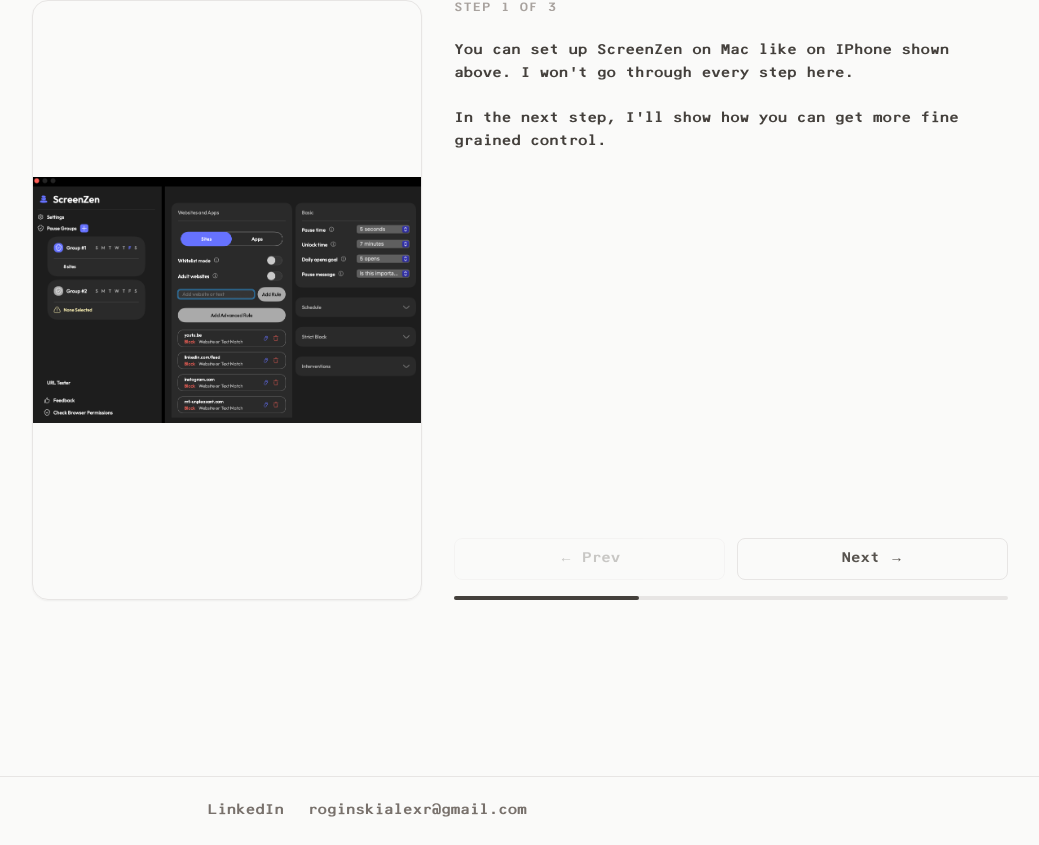
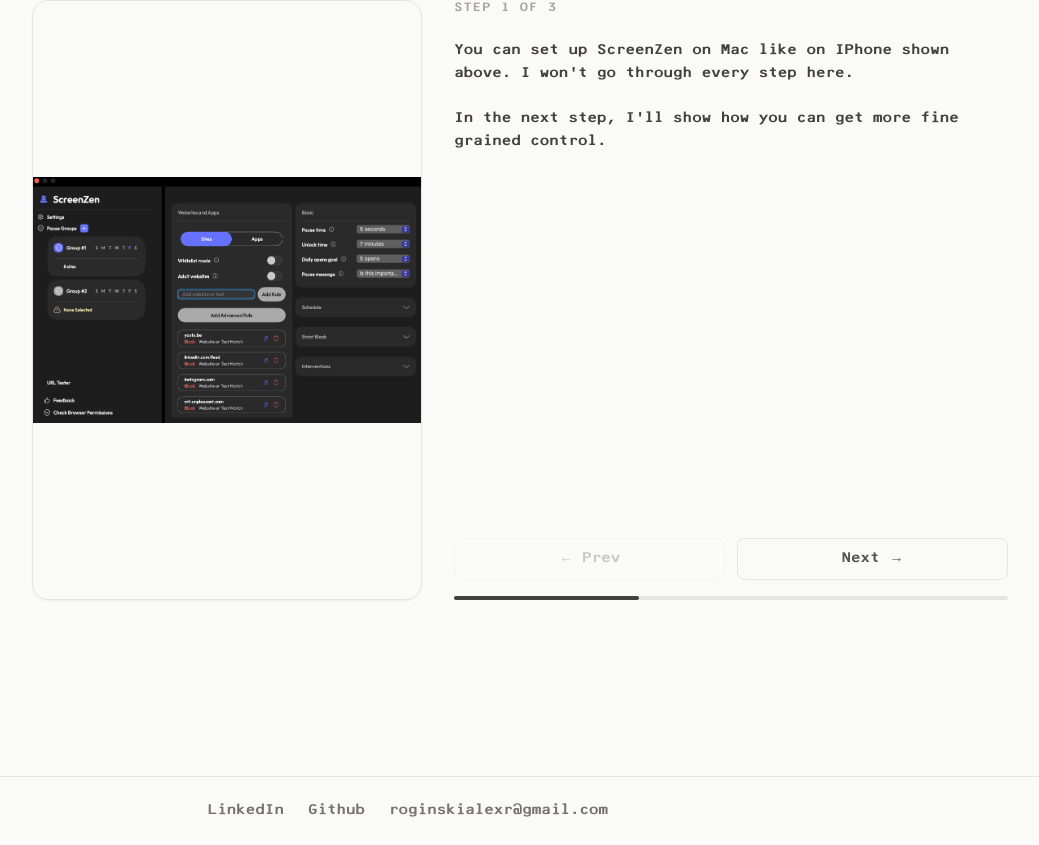
Before and after one commit to alexroginski1/alexroginski_website, a Next.js app: page /screenzen_iphone in a window 1280 px wide. Shown: the part 1071-1916 px from the top of the page, without its empty margins (120-1159 px from the left). Built offline with nearby package versions, Linux system fonts and the light colour scheme.

Commit message:
update to footer

```diff
--- a/src/app/HomeClient.tsx
+++ b/src/app/HomeClient.tsx
@@ -57,6 +57,7 @@
   { text: '  APP BLOCKER SETUP', href: '/screenzen_iphone', font: 'moms' },
   { text: '---------------', font: 'moms' },
   { text: '  LINKEDIN', href: 'https://linkedin.com/in/alex-roginski-68b40219a', font: 'moms' },
+  { text: '  GITHUB', href: 'https://github.com/alexroginski1', font: 'moms' },
   { text: '  RESUME', href: '/resume', font: 'moms', newTab: true },
   { text: '---------------', font: 'moms' },
 
--- a/src/app/stuff_to_do/page.tsx
+++ b/src/app/stuff_to_do/page.tsx
@@ -21,6 +21,7 @@
 
 function cal(id: string) {
   return {
+    id,
     add: `https://calendar.google.com/calendar/u/0/r?cid=${id}@group.calendar.google.com`,
     preview: `https://calendar.google.com/calendar/embed?src=${id}%40group.calendar.google.com&ctz=America%2FLos_Angeles&mode=AGENDA`,
   }
@@ -34,6 +35,12 @@
   other:           cal('c40ce35591588f6a8cf1d14e96f4ec215f2d812857382a0fb7253eabea1a0154'),
   arts_and_culture:cal('7f66e10ca74622780fdf0db852f0dc8e4be2272cf206bfc8cf83f2eaefc8abdf'),
 }
+
+const CALENDAR_COLORS = ['%23F4511E', '%237986CB', '%2333B679', '%23D50000', '%23039BE5', '%238E24AA']
+
+const combinedPreviewSrc = `https://calendar.google.com/calendar/embed?${Object.values(CALENDARS)
+  .map((c, i) => `src=${c.id}%40group.calendar.google.com&color=${CALENDAR_COLORS[i % CALENDAR_COLORS.length]}`)
+  .join('&')}&ctz=America%2FLos_Angeles&mode=AGENDA`
 
 export default function StuffToDo() {
   return (
@@ -77,6 +84,16 @@
 
 
 
+
+          <p>
+            Here's a preview of all events on the calendar:
+          </p>
+
+        </div>
+
+        <CalendarEmbed title="" src={combinedPreviewSrc} />
+
+        <div className="std-intro">
 
           <p>
             Here's an example of how it works:
--- a/src/components/Footer.tsx
+++ b/src/components/Footer.tsx
@@ -4,12 +4,15 @@
       <div className="footer-inner">
         <a
           href="https://www.linkedin.com/in/alex-roginski-68b40219a/"
-          target="_blank"
-          rel="noopener noreferrer"
         >
           LinkedIn
         </a>
-        <a href="mailto:roginskialexr@gmail.com">
+        <a
+          href="https://github.com/alexroginski1"
+        >
+          Github
+        </a>
+        <a>
           roginskialexr@gmail.com
         </a>
       </div>
```
